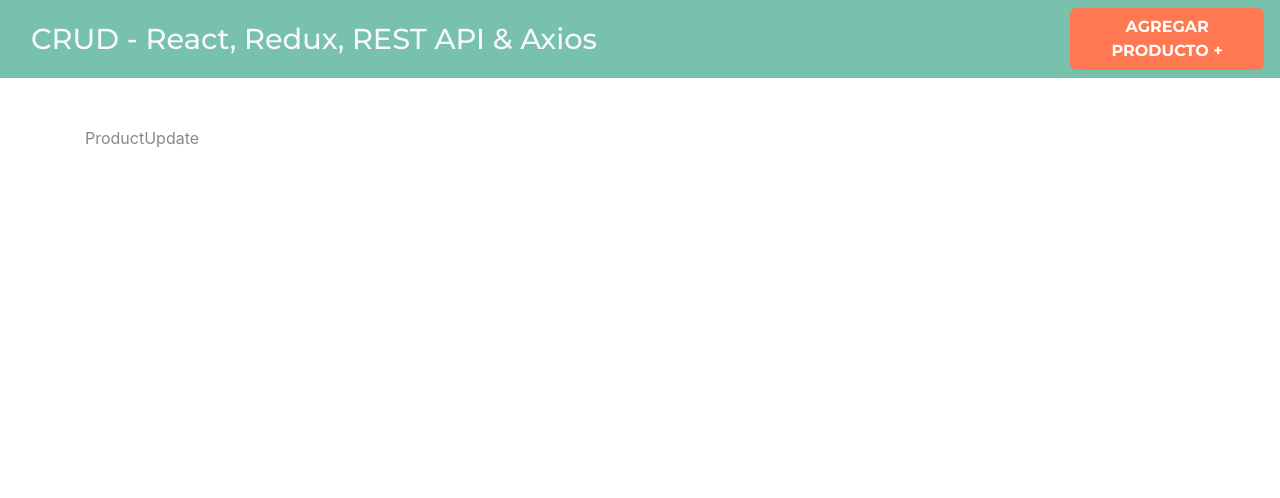
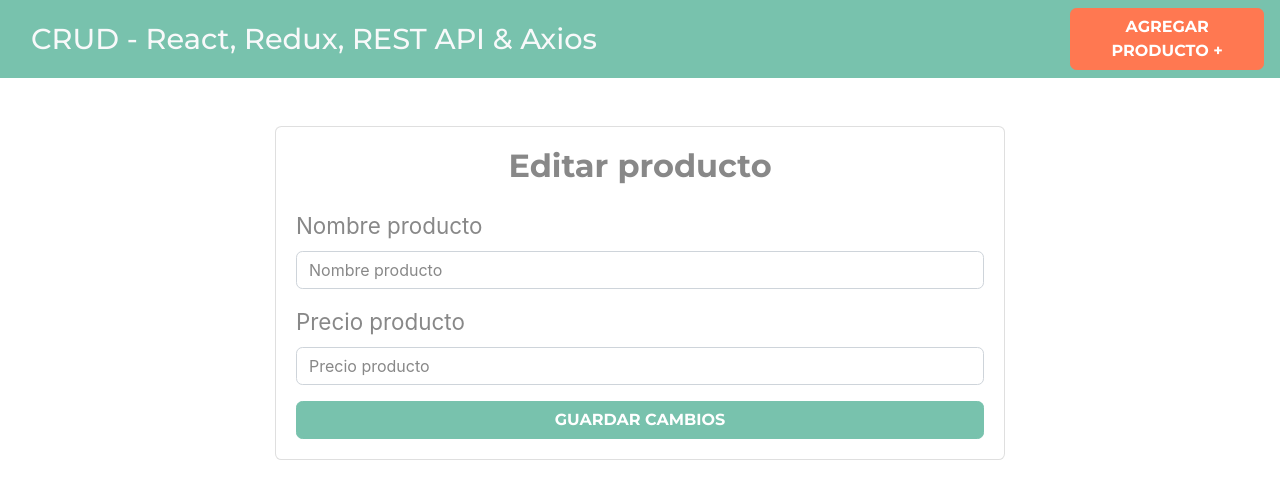
Before and after one commit to Julianrios84/react_redux_crud, a React (Create React App) app: page /product/update/1 in a window 1280 px wide. Shown: the top 498 px of the page. Built offline with nearby package versions, Linux system fonts and the light colour scheme.

Commit message:
Creando la Edición de Productos y Listado

```diff
--- a/src/components/ProductList.js
+++ b/src/components/ProductList.js
@@ -1,7 +1,20 @@
+import { Fragment } from "react"
 
 const ProductList = () => {
   return (
-    <div>ProductList</div>
+    <Fragment>
+      <h2 className="text-center my-5">Listado de productos</h2>
+      <table className="table table-striped">
+        <thead className="bg-primary table-dark">
+          <tr>
+            <th scope="col">Nombre</th>
+            <th scope="col">Precio</th>
+            <th scope="col">Acciones</th>
+          </tr>
+        </thead>
+        <tbody></tbody>
+      </table>
+    </Fragment>
   )
 }
 
--- a/src/components/ProductUpdate.js
+++ b/src/components/ProductUpdate.js
@@ -1,7 +1,43 @@
 
 const ProductUpdate = () => {
   return (
-    <div>ProductUpdate</div>
+    <div className="row justify-content-center">
+    <div className="col-md-8">
+      <div className="card">
+        <div className="card-body">
+          <h2 className="text-center mb-4 font-weight-bold">
+            Editar producto
+          </h2>
+          <form className="">
+            <div className="form-group">
+              <label htmlFor="">Nombre producto</label>
+              <input
+                type="text"
+                className="form-control"
+                placeholder="Nombre producto"
+                name="name"
+              />
+            </div>
+            <div className="form-group">
+              <label htmlFor="">Precio producto</label>
+              <input
+                type="number"
+                className="form-control"
+                placeholder="Precio producto"
+                name="price"
+              />
+            </div>
+            <button
+              type="submit"
+              className="btn btn-primary font-weight-bold text-uppercase d-block w-100"
+            >
+              Guardar cambios
+            </button>
+          </form>
+        </div>
+      </div>
+    </div>
+  </div>
   )
 }
 
```
